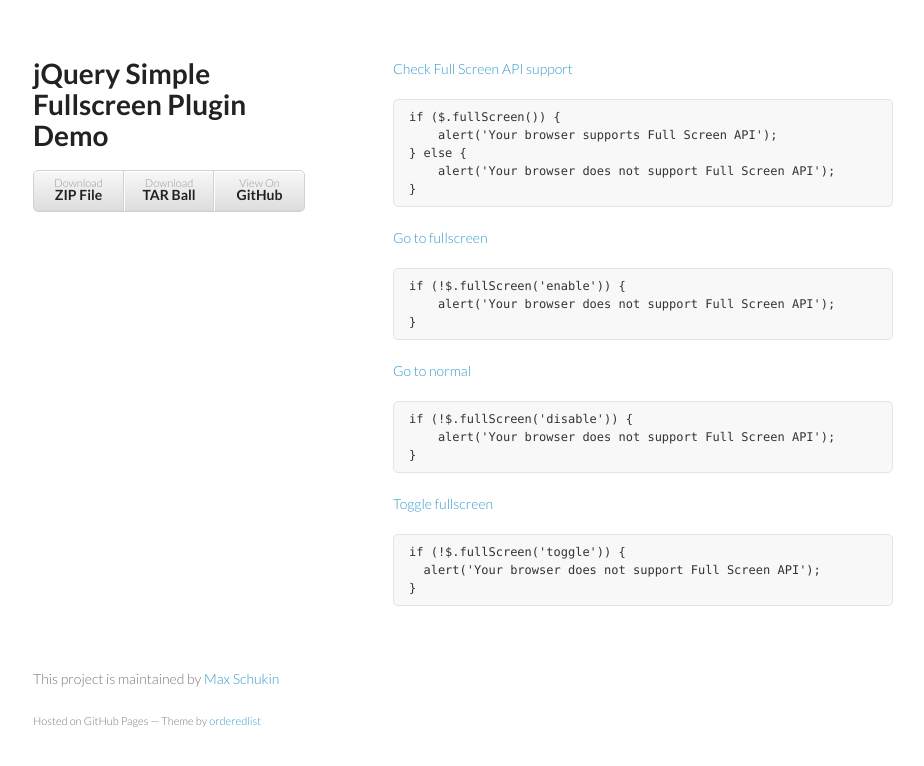
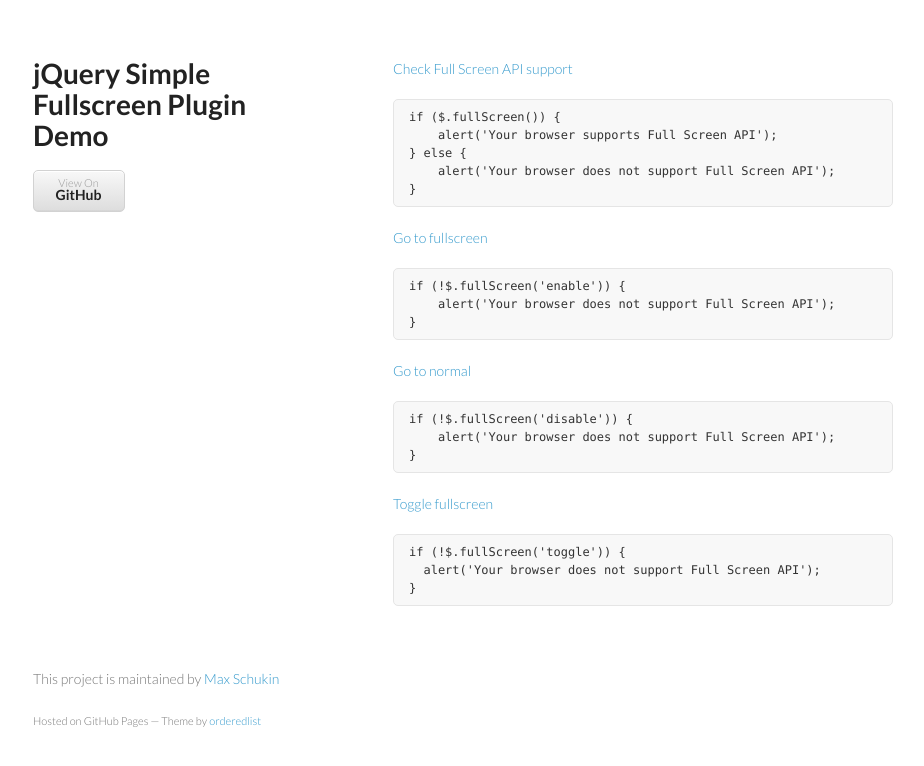
Before and after one commit to rumf/jQuery-fullscreen-plugin, a plain HTML site: page index.html in a window 1280 px wide. Shown: the whole page, without its empty margins (177-1101 px from the left). Drawn offline with nearby package versions, Linux system fonts and the light colour scheme.

Commit message:
demo update

```diff
--- a/index.html
+++ b/index.html
@@ -3,7 +3,7 @@
   <head>
     <meta charset="utf-8">
     <meta http-equiv="X-UA-Compatible" content="chrome=1">
-    <title>jQuery Simple Fullscreen Plugin Demo by rumf</title>
+    <title>jQuery Simple Fullscreen Plugin Demo</title>
     <link rel="stylesheet" href="stylesheets/styles.css">
     <link rel="stylesheet" href="stylesheets/pygment_trac.css">
     <meta name="viewport" content="width=device-width, initial-scale=1, user-scalable=no">
@@ -16,8 +16,6 @@
       <header>
         <h1>jQuery Simple Fullscreen Plugin Demo</h1>
         <ul>
-          <li><a href="https://github.com/rumf/jQuery-fullscreen-plugin/zipball/master">Download <strong>ZIP File</strong></a></li>
-          <li><a href="https://github.com/rumf/jQuery-fullscreen-plugin/tarball/master">Download <strong>TAR Ball</strong></a></li>
           <li><a href="https://github.com/rumf/jQuery-fullscreen-plugin">View On <strong>GitHub</strong></a></li>
         </ul>
       </header>
--- a/stylesheets/styles.css
+++ b/stylesheets/styles.css
@@ -123,13 +123,12 @@ header ul {
   border-radius:5px;
   border:1px solid #d2d2d2;
   box-shadow:inset #fff 0 1px 0, inset rgba(0,0,0,0.03) 0 -1px 0;
-  width:270px;
+  width:90px;
 }
 
 header li {
   width:89px;
   float:left;
-  border-right:1px solid #d2d2d2;
   height:40px;
 }
 
```
